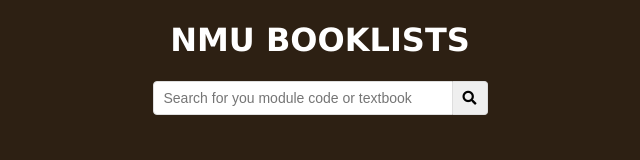
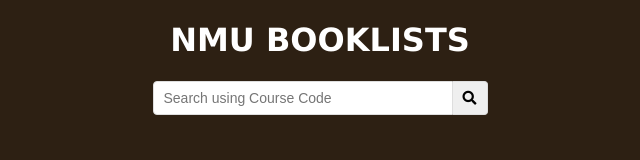
Before and after one commit to AthenaMediaPhilani/NMU, a plain HTML site: page index.html in a window 1280 px wide. Shown: the full height of the page, 320-960 px from the left. Drawn offline with Linux system fonts and the light colour scheme.

Commit message:
Update index.html

```diff
--- a/index.html
+++ b/index.html
@@ -20,7 +20,7 @@
           <input
             type="text"
             id="search"
-            placeholder="Search for you module code or textbook"
+            placeholder="Search using Course Code"
           />
           <button class="search-btn" type="submit">
             <i class="fas fa-search"></i>
```
